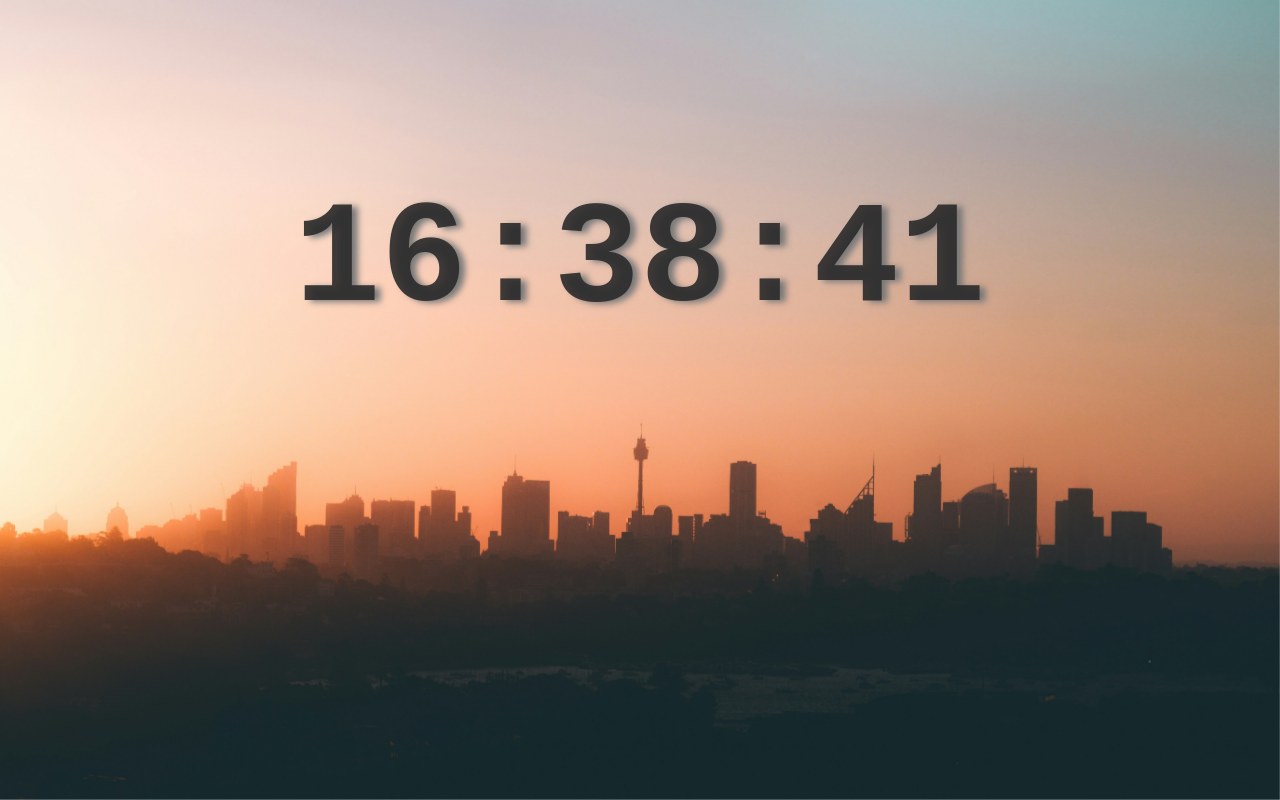
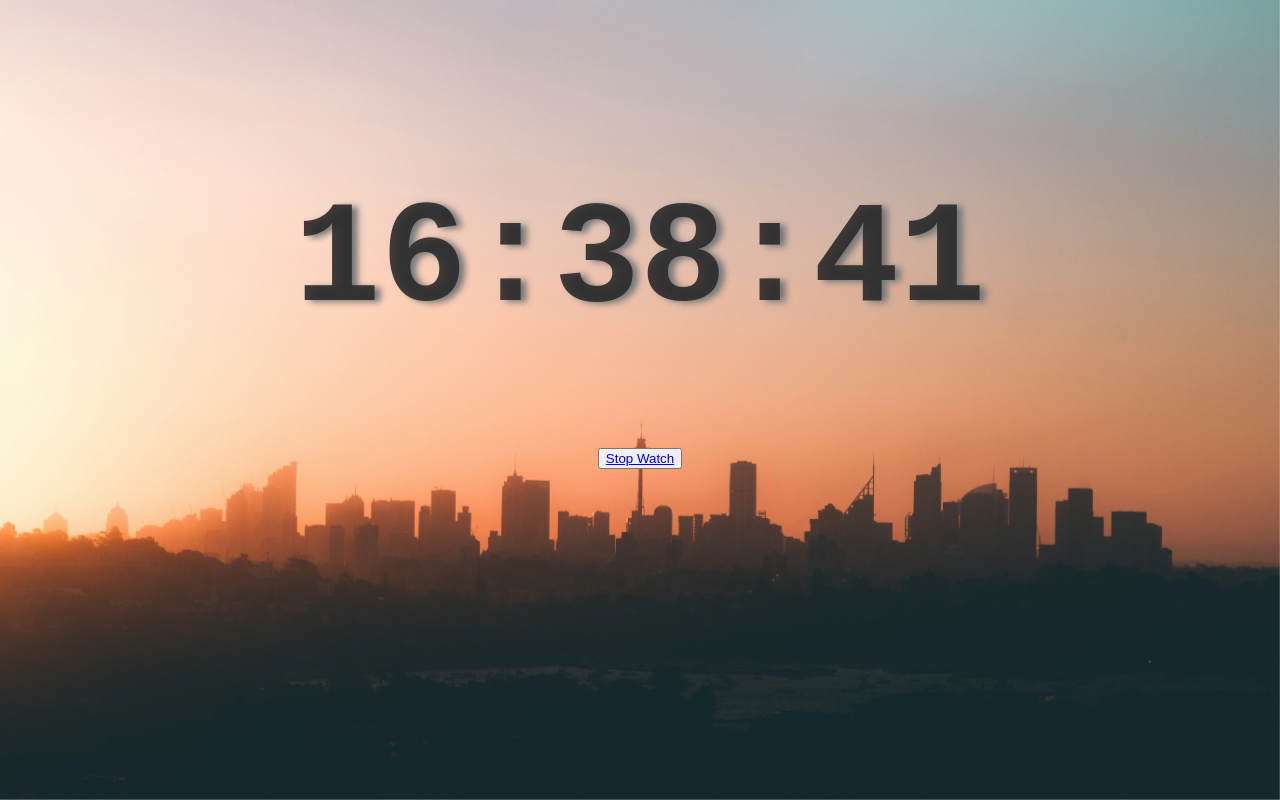
Before and after one commit to zahraRostami1999/digital-clock-app, a React (Create React App) app: page / in a window 1280 px wide. Built offline with nearby package versions, Linux system fonts and the light colour scheme.

Commit message:
edit Clock: add btn for link to Stopwatch

```diff
--- a/src/Clock.jsx
+++ b/src/Clock.jsx
@@ -30,6 +30,7 @@ function Clock(){
         <>
         <div className={styles.clockContainer}>
             <span>{formatTime()}</span>
+            <button><a href="/stopWatch">Stop Watch</a></button>
         </div>
         </>
     );
```
